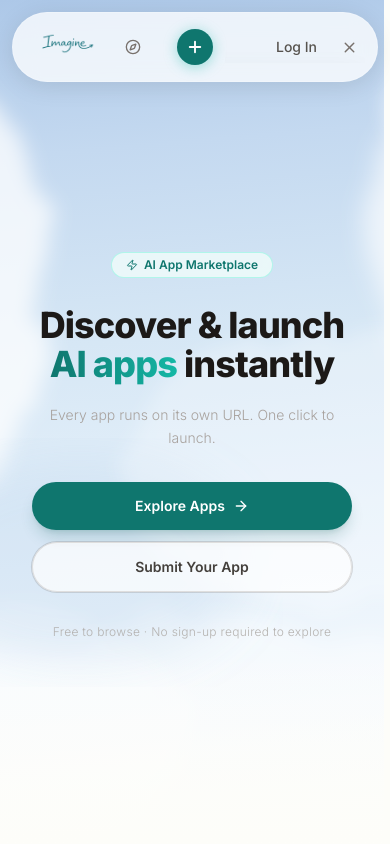
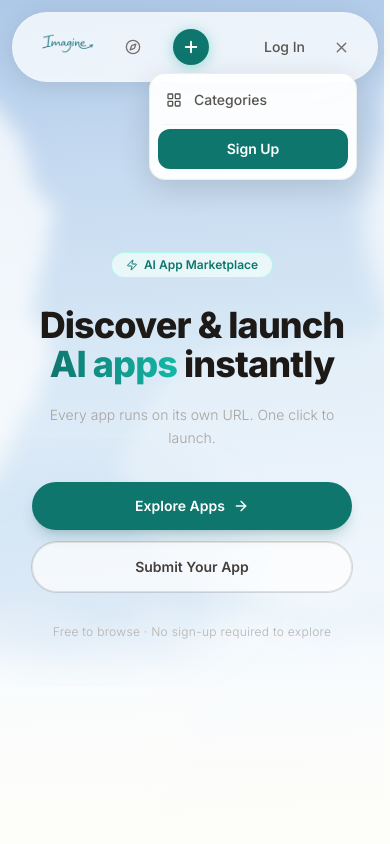
Before and after one commit to idomena/imagine-web, a Next.js app: page / in a window 390 px wide. Both pictures are taken after a click on the button "Open menu". Shown: the top 844 px of the page. Built offline with nearby package versions, Linux system fonts and the light colour scheme; no server answers.

Commit message:
fix: restore clickability to mobile menu and categories

```diff
--- a/src/components/nav/Navbar.tsx
+++ b/src/components/nav/Navbar.tsx
@@ -19,17 +19,23 @@ export function Navbar() {
   const [mobileOpen, setMobileOpen] = useState(false)
   const menuRef = useRef<HTMLDivElement>(null)
 
+  // Close on outside click OR outside touch
   useEffect(() => {
     if (!mobileOpen) return
-    const handler = (e: MouseEvent) => {
+    const close = (e: MouseEvent | TouchEvent) => {
       if (menuRef.current && !menuRef.current.contains(e.target as Node)) {
         setMobileOpen(false)
       }
     }
-    document.addEventListener('mousedown', handler)
-    return () => document.removeEventListener('mousedown', handler)
+    document.addEventListener('mousedown', close)
+    document.addEventListener('touchstart', close as EventListener)
+    return () => {
+      document.removeEventListener('mousedown', close)
+      document.removeEventListener('touchstart', close as EventListener)
+    }
   }, [mobileOpen])
 
+  // Close on route change
   useEffect(() => { setMobileOpen(false) }, [pathname])
 
   function handleLogout() {
@@ -38,26 +44,23 @@ export function Navbar() {
   }
 
   const displayLabel = user?.displayName || user?.email?.split('@')[0] || ''
-  const isActive = (href: string) => pathname === href || pathname.startsWith(href + '/')
+  const isActive     = (href: string) => pathname === href || pathname.startsWith(href + '/')
 
   return (
     <header className="fixed top-3 sm:top-4 left-1/2 -translate-x-1/2 z-50 w-[calc(100%-24px)] sm:w-[calc(100%-48px)] max-w-[860px]">
       <nav className={cn(
-        // Three-column flex: [flex-1 left] [shrink-0 center] [flex-1 right]
-        // overflow-hidden on the two flex-1 columns prevents them from
-        // ever squeezing the center '+' button out of true center.
-        'flex items-center',
-        'px-3 sm:px-4',           // ← increased pill side padding
-        'rounded-full',
+        // 3-column: [flex-1 left] [shrink-0 center] [flex-1 right]
+        'flex items-center px-3 sm:px-4 rounded-full',
         'bg-white/75 backdrop-blur-md',
         'border border-white/20',
         'shadow-[0_4px_24px_rgba(0,0,0,0.10)]',
       )}>
 
-        {/* ══ LEFT — flex-1, overflow-hidden keeps center truly centered ════ */}
+        {/* ── LEFT  ──────────────────────────────────────────────────────────
+            overflow-hidden guards the flex-1 allocation so the logo + icon
+            can never push the center button off-centre.                      */}
         <div className="flex flex-1 items-center gap-2 overflow-hidden min-w-0 py-1.5">
 
-          {/* Logo */}
           <Link
             href="/"
             className="flex shrink-0 items-center hover:opacity-80 transition-opacity"
@@ -68,18 +71,15 @@ export function Navbar() {
               alt="Imagine"
               width={233}
               height={70}
-              // Mobile: 56 px tall, capped at 100 px wide — fits cleanly in the
-              // ~137 px flex-1 column alongside the Explore icon.
-              // Desktop: natural 70 px height, no width cap needed.
               className="h-[56px] w-auto max-w-[100px] sm:max-w-none sm:h-[70px] object-contain object-left"
               priority
             />
           </Link>
 
-          {/* ── Explore ──────────────────────────────────────────────────── */}
-          {/* Mobile: icon only  |  Desktop: icon + label */}
+          {/* Explore — icon only on mobile, icon + label on desktop */}
           <Link
             href="/explore"
+            title="Explore"
             className={cn(
               'flex shrink-0 items-center gap-1.5 rounded-full transition-all duration-150',
               'p-2 sm:px-3.5 sm:py-1.5',
@@ -87,13 +87,12 @@ export function Navbar() {
                 ? 'bg-stone-900 text-white'
                 : 'text-stone-500 hover:text-stone-900 hover:bg-stone-100',
             )}
-            title="Explore"
           >
             <Compass className="h-4 w-4 shrink-0" aria-hidden />
             <span className="hidden sm:inline text-sm font-medium">Explore</span>
           </Link>
 
-          {/* ── Categories — desktop only; mobile lives in hamburger ──────── */}
+          {/* Categories — desktop only; mobile: inside hamburger dropdown */}
           <Link
             href="/categories"
             className={cn(
@@ -109,32 +108,42 @@ export function Navbar() {
 
         </div>
 
-        {/* ══ CENTER — shrink-0, symmetric padding keeps '+' at exact 50% ══ */}
-        <div className="flex shrink-0 items-center justify-center px-3 sm:px-5">
+        {/* ── CENTER  ────────────────────────────────────────────────────────
+            pointer-events-none on the WRAPPER makes the padding area
+            click-through so it can never block the right column.
+            pointer-events-auto on the LINK restores clickability for the
+            button itself.                                                     */}
+        <div className="flex shrink-0 items-center justify-center px-3 sm:px-5 pointer-events-none">
           <Link
             href="/submit"
+            aria-label="Submit an app"
+            title="Submit App"
             className={cn(
+              'pointer-events-auto',
               'flex h-9 w-9 sm:h-10 sm:w-10 items-center justify-center rounded-full',
               'bg-teal-700 text-white',
               'hover:bg-teal-600 active:scale-95 transition-all duration-150',
               'shadow-[0_2px_14px_rgba(20,184,166,0.40)]',
             )}
-            aria-label="Submit an app"
-            title="Submit App"
           >
             <Plus className="h-[18px] w-[18px] sm:h-5 sm:w-5" strokeWidth={2.5} aria-hidden />
           </Link>
         </div>
 
-        {/* ══ RIGHT — flex-1, overflow-hidden mirrors left column ═══════════ */}
-        <div className="flex flex-1 items-center justify-end gap-1 overflow-hidden min-w-0">
+        {/* ── RIGHT  ─────────────────────────────────────────────────────────
+            z-30 + pointer-events-auto: sits above the center column in the
+            stacking order and explicitly receives all pointer events.
+            NO overflow-hidden: that would clip the dropdown and swallow
+            click / touch events on the avatar and hamburger button.
+            pr-2: keeps icons off the very edge of the pill on mobile.        */}
+        <div className="relative z-30 flex flex-1 items-center justify-end gap-2 min-w-0 pointer-events-auto pr-2 sm:pr-0">
 
           {isLoading ? (
             <div className="h-8 w-8 sm:w-28 animate-pulse rounded-full bg-stone-100" />
 
           ) : user ? (
             <>
-              {/* Dashboard — full label on desktop, hidden on mobile (in hamburger) */}
+              {/* Dashboard — desktop only (mobile: inside hamburger) */}
               <Link
                 href="/dashboard"
                 className={cn(
@@ -148,7 +157,7 @@ export function Navbar() {
                 Dashboard
               </Link>
 
-              {/* Avatar chip — name visible on desktop, bare circle on mobile */}
+              {/* Avatar chip — bare circle on mobile, name visible on desktop */}
               <div className="flex shrink-0 items-center gap-1.5 rounded-full border border-stone-200 bg-stone-50 p-1 sm:pl-1.5 sm:pr-3">
                 {user.avatarUrl ? (
                   <Image
@@ -178,14 +187,14 @@ export function Navbar() {
                 <LogOut className="h-3.5 w-3.5" aria-hidden />
               </button>
 
-              {/* Mobile hamburger — Categories + Dashboard + Sign out */}
-              <div ref={menuRef} className="relative sm:hidden shrink-0">
+              {/* ── Mobile hamburger (logged-in) ─────────────────────────── */}
+              <div ref={menuRef} className="relative shrink-0 sm:hidden">
                 <button
                   type="button"
-                  onClick={() => setMobileOpen(v => !v)}
-                  className="flex h-8 w-8 items-center justify-center rounded-full text-stone-500 hover:bg-stone-100 hover:text-stone-800 transition-colors"
+                  onClick={() => setMobileOpen(!mobileOpen)}
                   aria-label={mobileOpen ? 'Close menu' : 'Open menu'}
                   aria-expanded={mobileOpen}
+                  className="flex h-8 w-8 items-center justify-center rounded-full text-stone-500 hover:bg-stone-100 hover:text-stone-800 transition-colors"
                 >
                   {mobileOpen
                     ? <X    className="h-[17px] w-[17px]" aria-hidden />
@@ -195,14 +204,13 @@ export function Navbar() {
 
                 {mobileOpen && (
                   <div className={cn(
-                    'absolute right-0 top-[calc(100%+10px)] w-52',
+                    'absolute right-0 top-[calc(100%+10px)] w-52 z-50',
                     'rounded-2xl overflow-hidden',
                     'bg-white/95 backdrop-blur-xl',
                     'border border-stone-200/70',
-                    'shadow-[0_8px_32px_rgba(0,0,0,0.13)]',
+                    'shadow-[0_8px_32px_rgba(0,0,0,0.14)]',
                     'py-1.5',
                   )}>
-                    {/* Categories — promoted here from the mobile left bar */}
                     <Link
                       href="/categories"
                       className={cn(
@@ -212,11 +220,9 @@ export function Navbar() {
                           : 'text-stone-600 hover:bg-stone-50 hover:text-stone-900',
                       )}
                     >
-                      <LayoutGrid className="h-4 w-4 shrink-0" aria-hidden />
+                      <LayoutGrid    className="h-4 w-4 shrink-0" aria-hidden />
                       Categories
                     </Link>
-
-                    {/* Dashboard */}
                     <Link
                       href="/dashboard"
                       className={cn(
@@ -229,9 +235,7 @@ export function Navbar() {
                       <LayoutDashboard className="h-4 w-4 shrink-0" aria-hidden />
                       Dashboard
                     </Link>
-
                     <div className="mx-3 my-1 h-px bg-stone-100" />
-
                     <button
                       type="button"
                       onClick={handleLogout}
@@ -263,14 +267,14 @@ export function Navbar() {
                 Sign Up
               </Link>
 
-              {/* Mobile hamburger — Sign Up for guests */}
-              <div ref={menuRef} className="relative sm:hidden shrink-0">
+              {/* ── Mobile hamburger (guest) ─────────────────────────────── */}
+              <div ref={menuRef} className="relative shrink-0 sm:hidden">
                 <button
                   type="button"
-                  onClick={() => setMobileOpen(v => !v)}
-                  className="flex h-8 w-8 items-center justify-center rounded-full text-stone-500 hover:bg-stone-100 hover:text-stone-800 transition-colors"
+                  onClick={() => setMobileOpen(!mobileOpen)}
                   aria-label={mobileOpen ? 'Close menu' : 'Open menu'}
                   aria-expanded={mobileOpen}
+                  className="flex h-8 w-8 items-center justify-center rounded-full text-stone-500 hover:bg-stone-100 hover:text-stone-800 transition-colors"
                 >
                   {mobileOpen
                     ? <X    className="h-[17px] w-[17px]" aria-hidden />
@@ -280,11 +284,11 @@ export function Navbar() {
 
                 {mobileOpen && (
                   <div className={cn(
-                    'absolute right-0 top-[calc(100%+10px)] w-52',
+                    'absolute right-0 top-[calc(100%+10px)] w-52 z-50',
                     'rounded-2xl overflow-hidden',
                     'bg-white/95 backdrop-blur-xl',
                     'border border-stone-200/70',
-                    'shadow-[0_8px_32px_rgba(0,0,0,0.13)]',
+                    'shadow-[0_8px_32px_rgba(0,0,0,0.14)]',
                     'py-1.5',
                   )}>
                     <Link
@@ -313,7 +317,6 @@ export function Navbar() {
           )}
 
         </div>
-
       </nav>
     </header>
   )
```
